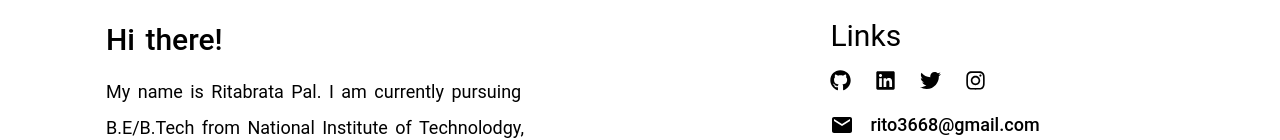
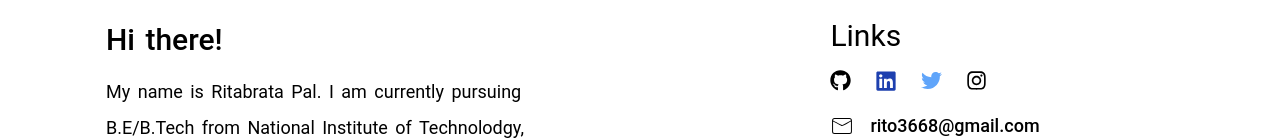
Before and after one commit to rito3668/ritabratapal, a React (Create React App) app: page / in a window 1280 px wide. Shown: the part 664-804 px from the top of the page. Built offline with nearby package versions, Linux system fonts and the light colour scheme.

Commit message:
some styling issue

```diff
--- a/src/Home.js
+++ b/src/Home.js
@@ -1,6 +1,7 @@
 import React from 'react'
 import {} from 'react-router-dom'
 import { FaGithub,FaTwitter,FaLinkedin,FaInstagram,FaEma } from "react-icons/fa";
+import { CiMail } from "react-icons/ci";
 import { MdEmail } from "react-icons/md";
 import {useTypewriter,Cursor} from 'react-simple-typewriter'
 // import banner from './assets/banner.jpg'
@@ -15,7 +16,7 @@ export default function Home() {
       <div className=''>
         <div className='relative'>
         <img src="https://img.freepik.com/free-vector/stylish-glowing-digital-red-lines-banner_1017-23964.jpg" alt="" className='w-full h-[300px] md:h-[400px] lg:h-[650px]' />
-        <div  className='absolute top-1/3 left-20 md:left-40 flex items-center text-[30px] sm:text-4xl md:text-6xl  text-white font-bold'>
+        <div  className='absolute top-1/3 left-10 md:left-[150px] flex items-center text-[30px] sm:text-4xl md:text-6xl  text-white font-bold'>
         <h1>
         Hello, I am &nbsp;
        <div className='mt-1 md:mt-5'>
@@ -45,13 +46,13 @@ export default function Home() {
           <div className='mx-auto mt-3'>
             <h1 className='text-3xl mb-4'>Links</h1>
             <div className='flex gap-6'>
-              <a target='_blank' href='https://github.com'><FaGithub size={21}/></a>
-              <a target='_blank' href="https://www.linkedin.com/in/ritabrata-pal-6a728a229/"><FaLinkedin size={21}/></a>
-              <a target='_blank' href="https://twitter.com/unknown13668"><FaTwitter size={21}/></a>
-              <a target='_blank' href="https://www.instagram.com/rit.2084/"><FaInstagram size={21}/></a>
+              <FaGithub size={21} onClick={()=>window.open('https://github.com/rito3668','_blank')} className='cursor-pointer'/>
+              <FaLinkedin size={22} onClick={()=>window.open('https://github.com/rito3668','_blank')} className='cursor-pointer text-blue-800'/>
+              <FaTwitter size={21}onClick={()=>window.open('https://github.com/rit.2084','_blank')} className='cursor-pointer text-blue-400'/>
+              <FaInstagram size={21}onClick={()=>window.open('https://instagram.com/rito3668','_blank')} className='cursor-pointer '/>
             </div>
             <p className='flex items-center gap-4 mt-5'>
-              <MdEmail size={24} className='cursor-pointer'/>
+              <CiMail size={24} className='cursor-pointer'/>
                 <span className='font-medium text-lg'>rito3668@gmail.com</span>
             </p>
           </div>
--- a/src/Resume.js
+++ b/src/Resume.js
@@ -22,7 +22,7 @@ export default function Resume() {
         <h1 className='text-[28px] font-normal mt-20 text-center md:text-left '>Some Projects</h1>
         <div className='mt-10 '>
             <div className='mt-8 max-w-[1000px] mx-auto block text-center md:text-left md:flex gap-[150px] items-start'>
-                <img src={Project} alt="logo" className='w-[400px] h-[200px] mx-auto' />
+                <img src={Project} alt="logo" className='w-[350px] h-[174px] lg:w-[400px] lg:h-[200px] mx-auto' />
                 <div className='mt-0'>
                     <h1 className='text-xl font-extrabold my-3'>DOJO APP</h1>
                     <h2 className='font-normal'><span className='font-semibold'>Desc:</span> Webapp for assigning users projects. It comes with User authentication</h2>
@@ -31,7 +31,7 @@ export default function Resume() {
                 </div>
             </div>
             <div className='mt-20 max-w-[1000px] mx-auto md:flex text-center md:text-left gap-[150px] items-start'>
-                <img src={Chat} alt="logo" className='w-[400px] h-[200px] mx-auto' />
+                <img src={Chat} alt="logo" className='w-[350px] h-[174px] lg:w-[400px] lg:h-[200px] mx-auto' />
                 <div className='mt-0'>
                     <h1 className='text-xl font-extrabold my-3'>CHAT APP</h1>
                     <h2 className='font-normal'><span className='font-semibold'>Desc:</span> Webapp for chatting. It has features like blocking users, deleting messages for self or everyone and user authentication</h2>
@@ -40,8 +40,8 @@ export default function Resume() {
                 </div>
             </div>
         </div>
-        <div className='text-center mt-[100px] mb-2 text-gray-600 text-[17px] '>Inspired by dank memes and big dreams :&#41; </div>
-      <div className='text-center text-gray-600 text-[18px]'>	&#169; Ritabrata Pal 2024</div>
+        <div className='text-center font-light mt-20 mb-3 text-gray-600 text-[17px]'>Inspired by dank memes and big dreams :&#41; </div>
+      <div className='text-center text-gray-600 font-light  text-[18px]'>	&#169; Ritabrata Pal 2024</div>
     </div>
   )
 }
```
